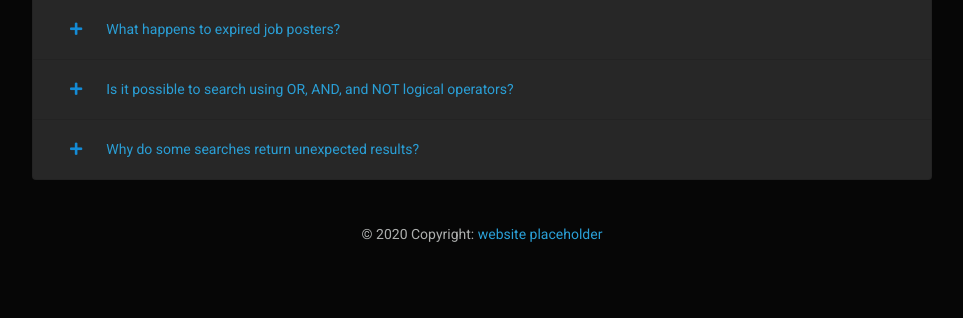
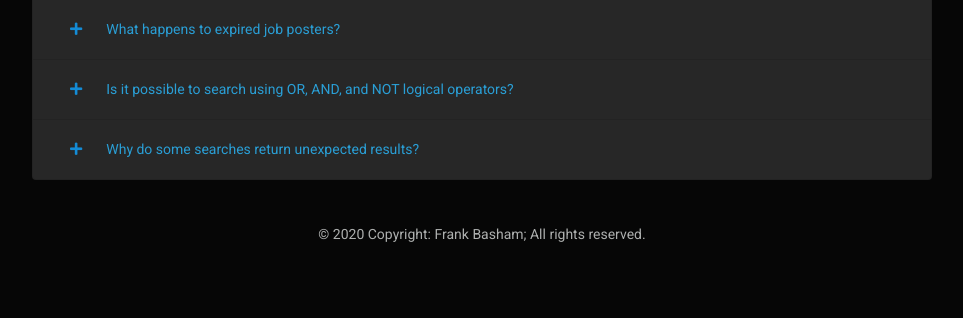
Before and after one commit to Fbasham/gcjobs, a Flask app: page /help in a window 1280 px wide. Shown: the part 384-702 px from the top of the page, without its empty margins (158-1121 px from the left). Run offline with Flask 2, Linux system fonts and the light colour scheme; some libraries are stand-ins or nearby versions.

Commit message:
Update base.html

```diff
--- a/templates/base.html
+++ b/templates/base.html
@@ -46,9 +46,7 @@
 
     <footer class="page-footer font-small blue">
 
-      <div class="footer-copyright text-center py-3">© 2020 Copyright:
-        <a href="#"> website placeholder</a>
-      </div>
+      <div class="footer-copyright text-center py-3">© 2020 Copyright: Frank Basham; All rights reserved.</div>
 
     </footer>
 
```
